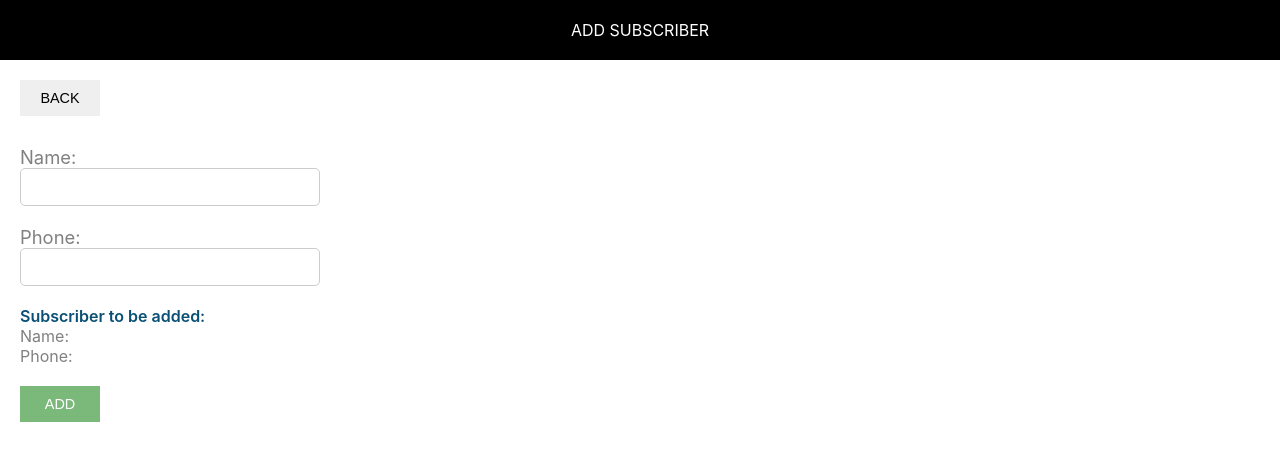
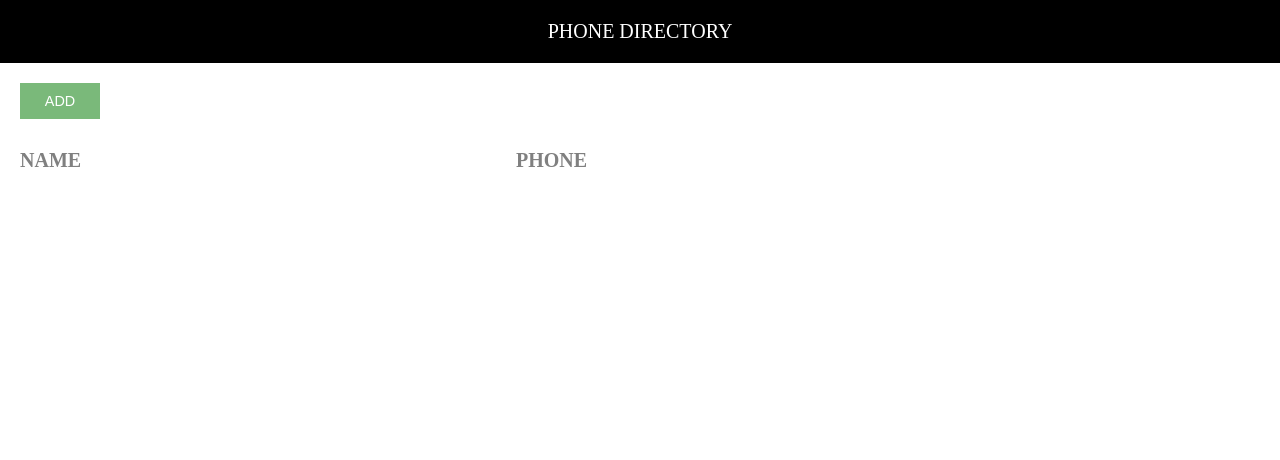
Before and after one commit to rahulsinghbisht-13/phone-directory, a React (Create React App) app: page / in a window 1280 px wide. Shown: the top 460 px of the page. Built offline with nearby package versions, Linux system fonts and the light colour scheme.

Commit message:
Added state in 'AddSubscriber' and 'App' components

```diff
--- a/src/AddSubscriber.js
+++ b/src/AddSubscriber.js
@@ -3,7 +3,27 @@
 import './AddSubscriber.css';
 
 class AddSubscriber extends Component {
+
+    constructor()
+    {
+        super();
+        this.state = {
+            id: 0,
+            name: '',
+            phone: ''
+        }
+        console.log(this.state);
+    }
+
+    inputChangedHandler = (e) => {
+        const state = this.state;
+        state[e.target.name] = e.target.value;
+        this.setState(state);
+        // console.log(this.state)
+    }
+
     render() {
+        const {name, phone} = this.state;
         return (
             <div>
                 <Header heading="Add Subscriber" />
@@ -11,15 +31,15 @@
                     <button className="custom-btn">Back</button>
                     <form className="subscriber-form">
                         <label htmlFor="name" className="label-control">Name: </label><br />
-                        <input id="name" type="text" className="input-control" name="name" /><br /><br />
+                        <input id="name" type="text" className="input-control" name="name" onChange={this.inputChangedHandler} /><br /><br />
 
-                        <label htmlFor="number" className="label-control">Phone: </label><br />
-                        <input id="number" type="tel" className="input-control" name="number" /><br /><br />
+                        <label htmlFor="phone" className="label-control">Phone: </label><br />
+                        <input id="phone" type="tel" className="input-control" name="phone" onChange={this.inputChangedHandler} /><br /><br />
 
                         <div className="subscriber-info-container">
                             <span className="subscriber-to-add-heading">Subscriber to be added: </span><br />
-                            <span className="subscriber-info">Name: </span><br />
-                            <span className="subscriber-info">Phone: </span><br />
+                            <span className="subscriber-info">Name: {name}</span><br />
+                            <span className="subscriber-info">Phone: {phone}</span><br />
                         </div>
 
                         <button type="submit" className="custom-btn add-btn">Add</button>
--- a/src/App.js
+++ b/src/App.js
@@ -1,23 +1,32 @@
 import Header from "./Header";
 import './App.css';
-import { Component } from "react";
+import React, { Component } from "react";
+import './common/Common.css';
 
 class App extends Component{
 
+  constructor()
+  {
+    super();
+    this.state = {
+      subscribersListToShow: []
+    }
+  }
+
   render() {
 
-    let subscribers = [
-      {
-        id: 1,
-        name: "Rahul Singh Bisht",
-        phone: "8888888888"
-      },
-      {
-        id: 2,
-        name: "John Green",
-        phone: "9999999999"
-      }
-    ]
+    // let subscribers = [
+    //   {
+    //     id: 1,
+    //     name: "Rahul Singh Bisht",
+    //     phone: "8888888888"
+    //   },
+    //   {
+    //     id: 2,
+    //     name: "John Green",
+    //     phone: "9999999999"
+    //   }
+    // ]
 
     return (
       <div id="parentDiv">
@@ -31,7 +40,7 @@
           </div>
 
           {
-            subscribers.map(sub => {
+            this.state.subscribersListToShow.map(sub => {
               return <div key={sub.id} className="grid-container">
                 <span className="grid-item">{sub.name}</span>
                 <span className="grid-item">{sub.phone}</span>
--- a/src/index.js
+++ b/src/index.js
@@ -8,7 +8,7 @@
 
 ReactDOM.render(
   <React.StrictMode>
-    <AddSubscriber />
+    <App />
   </React.StrictMode>,
   document.getElementById('root')
 );
```
